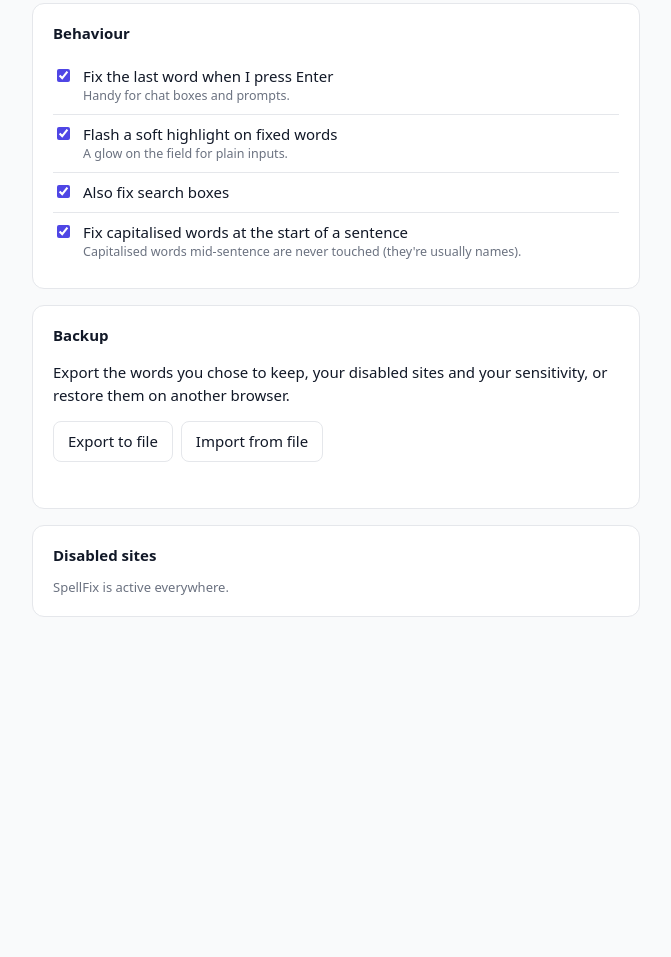
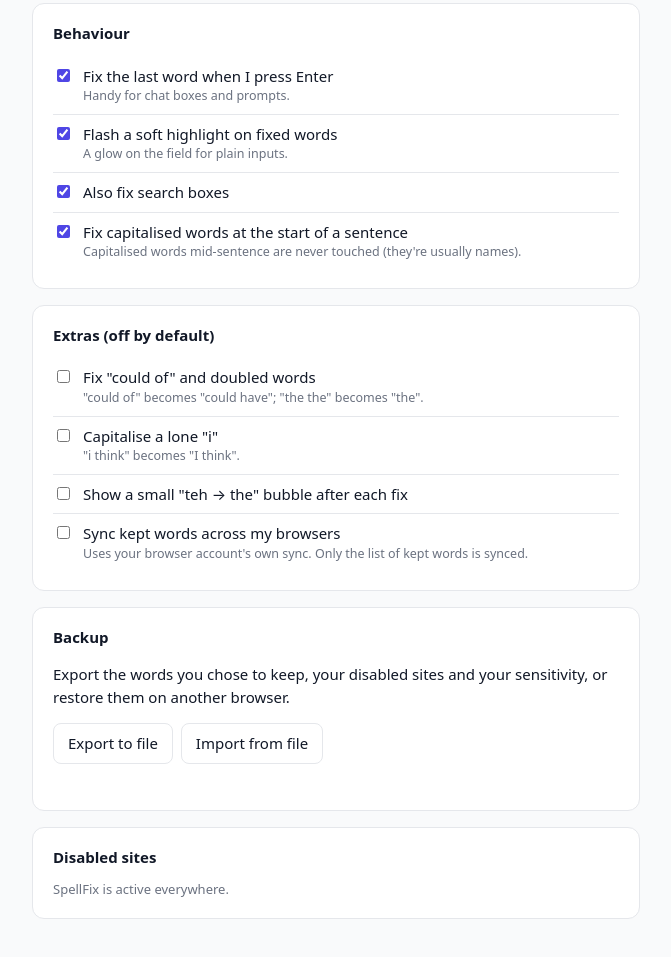
Before and after one commit to kartikpagariya25/spell-checker-, a browser extension: page options/options.html in a window 1280 px wide. Shown: the part 349-1306 px from the top of the page, without its empty margins (304-975 px from the left). Before the commit the page ends 1046 px from the top, so only its background shows below. Drawn offline with Linux system fonts and the light colour scheme.

Commit message:
feat(options): add opt-in extras section markup

```diff
--- a/options/options.html
+++ b/options/options.html
@@ -34,6 +34,14 @@
     </section>
 
     <section>
+      <h2>Extras (off by default)</h2>
+      <label class="toggle"><input type="checkbox" id="contextFixes"> <span>Fix "could of" and doubled words<small>"could of" becomes "could have"; "the the" becomes "the".</small></span></label>
+      <label class="toggle"><input type="checkbox" id="capitalizeI"> <span>Capitalise a lone "i"<small>"i think" becomes "I think".</small></span></label>
+      <label class="toggle"><input type="checkbox" id="showHint"> <span>Show a small "teh &rarr; the" bubble after each fix</span></label>
+      <label class="toggle"><input type="checkbox" id="syncWords"> <span>Sync kept words across my browsers<small>Uses your browser account's own sync. Only the list of kept words is synced.</small></span></label>
+    </section>
+
+    <section>
       <h2>Backup</h2>
       <p>Export the words you chose to keep, your disabled sites and your sensitivity, or restore them on another browser.</p>
       <div class="buttons">
```
